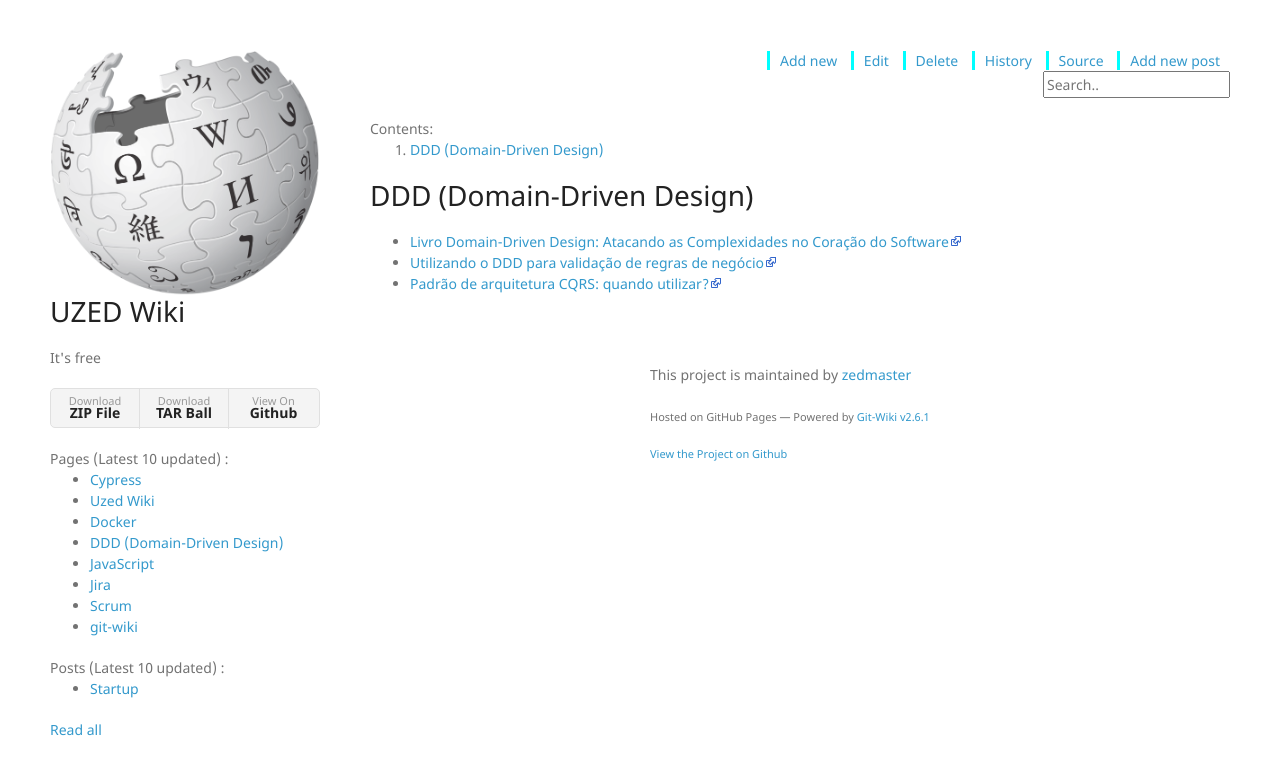
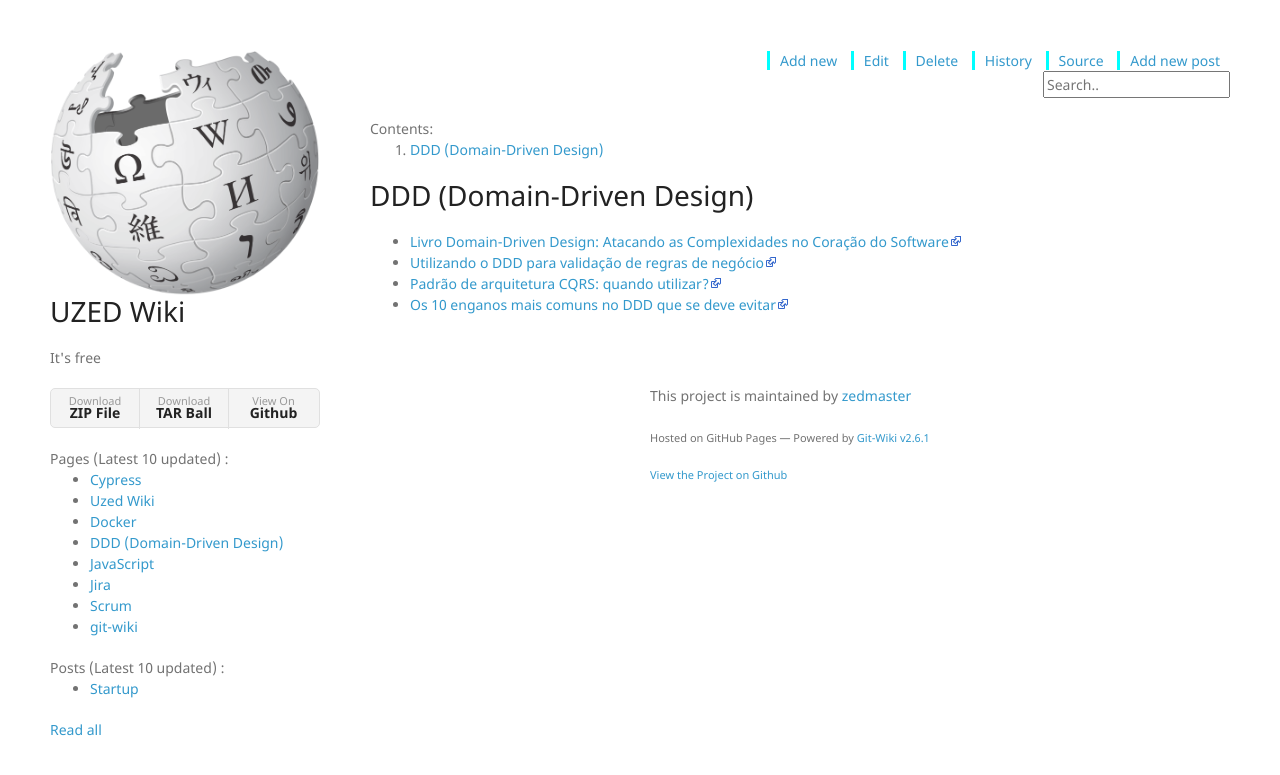
Before and after one commit to zedmaster/wiki, a Jekyll site: the page built from wiki/ddd.md, in a window 1280 px wide. Shown: the top 775 px of the page. Built offline with Jekyll 4.4.1, drawn with Linux system fonts in a browser that asks for light colours; nearby versions of some CDN libraries; our own code applies the rules of GitHub Pages for plain Markdown files.

Commit message:
Update ddd.md

```diff
--- a/wiki/ddd.md
+++ b/wiki/ddd.md
@@ -3,3 +3,4 @@
 * [Livro Domain-Driven Design: Atacando as Complexidades no Coração do Software](https://www.amazon.com.br/Domain-Driven-Design-Eric-Evans/dp/8550800651/usg=AOvVaw2anp59KrIZY_CLnc3YsqH1)
 * [Utilizando o DDD para validação de regras de negócio](https://www.infoq.com/br/articles/ddd-business-rules/)
 * [Padrão de arquitetura CQRS: quando utilizar?](https://www.infoq.com/br/news/2011/11/cqrs/)
+* [Os 10 enganos mais comuns no DDD que se deve evitar](https://www.infoq.com/br/news/2015/09/ddd-mistakes/)
```
